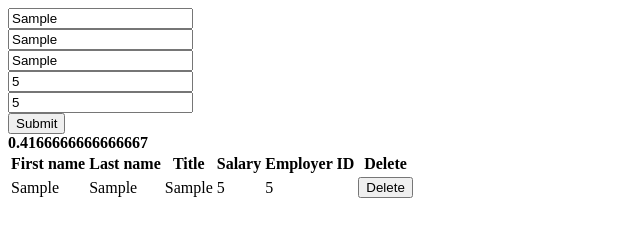
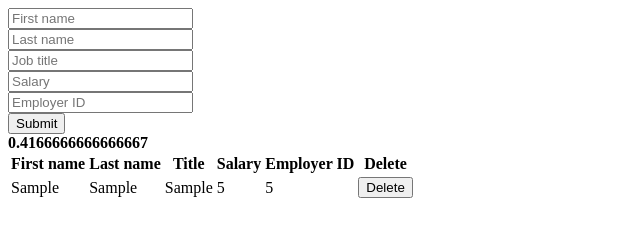
Before and after one commit to pftiller/Weekend1_Salary_Calc_in-class, a plain HTML site: page index.html in a window 1280 px wide. Both pictures are taken after typing "Sample", "Sample", "Sample", "5", "5" into the empty fields and a click on the button "Submit". Shown: the whole page, without its empty margins (0-640 px from the left). Drawn offline with Linux system fonts and the light colour scheme.

Commit message:
Clearing input fields

```diff
--- a/client.js
+++ b/client.js
@@ -21,6 +21,7 @@ function submitClick() {
   $('#output').append(row);
   averageSalary += salary / 12;
   $('#averageSalary').html('<strong>' + averageSalary + '</strong>');
+  $('#inputs input').val('');
 }
 function deleteRow(){
   var empSalary = $(this).closest('tr').find('.tdSalary').text();
--- a/index.html
+++ b/index.html
@@ -8,13 +8,14 @@
   <script type="text/javascript" src="jquery-3.2.1.min.js"></script>
   <script type="text/javascript" src="client.js"></script>
 </head>
-
 <body>
+  <div id="inputs">
     <input type="text" id="first" placeholder="First name" /><br />
     <input type="text" id="last" placeholder="Last name" /><br />
     <input type="text" id="title" placeholder="Job title" /><br />
     <input type="number" id="salary" placeholder="Salary" /><br />
     <input type="number" id="empID" placeholder="Employer ID" /><br />
+  </div>
   <button type="submit" id="submitBtn">Submit</button>
   <div id="averageSalary">
   </div>
@@ -46,5 +47,4 @@
     </tbody>
   </table>
 </body>
-
 </html>
```
Lines whose indentation alone changed are shown as unchanged.
